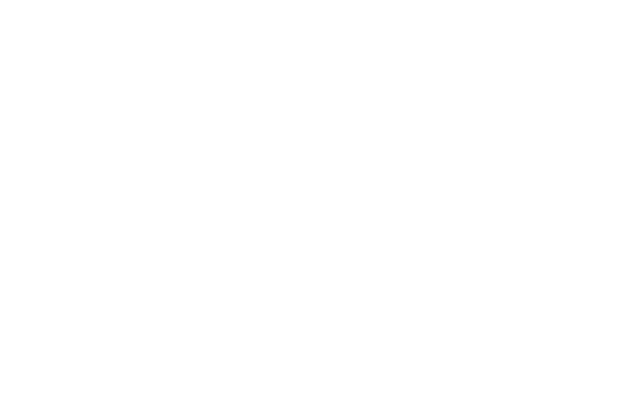
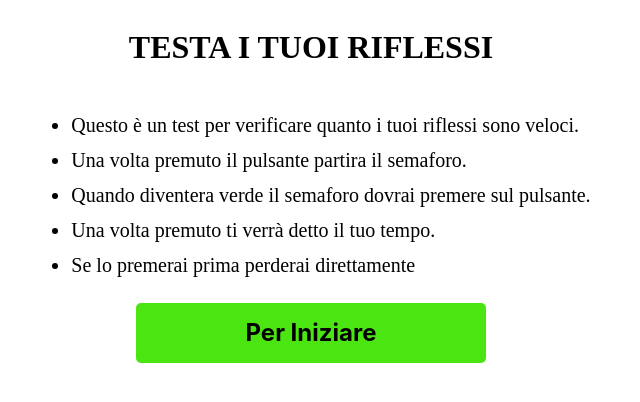
Before and after one commit to Crif14/clicktest, a plain HTML site: page index.html in a window 1280 px wide. Shown: the whole page, without its empty margins (329-969 px from the left). Drawn offline with nearby package versions, Linux system fonts and the light colour scheme.

Commit message:
prima parte

```diff
--- a/index.html
+++ b/index.html
@@ -3,9 +3,48 @@
 <head>
     <meta charset="UTF-8">
     <meta name="viewport" content="width=device-width, initial-scale=1.0">
+    <link href="static/css/style.css" rel="stylesheet">
     <title>Document</title>
 </head>
 <body>
-    <script></script>
+    <div class="center">
+        <h1>TESTA I TUOI RIFLESSI</h1>
+        <div id="primapag" class="center">
+            <ul id="regole" >
+                <li>
+                    Questo è un test per verificare quanto i tuoi riflessi sono veloci.
+                </li>
+                <li>
+                    Una volta premuto il pulsante partira il semaforo.
+                </li>
+                <li>
+                    Quando diventera verde il semaforo dovrai premere sul pulsante.
+                </li>
+                <li>Una volta premuto ti verrà detto il tuo tempo.</li>
+                <li>
+                    Se lo premerai prima perderai direttamente
+                </li>
+            </ul>
+            <input type="button" value="Per Iniziare" class="bottone" id="inizio">
+        </div>
+    </div>
+    <script src="https://cdnjs.cloudflare.com/ajax/libs/p5.js/1.4.0/p5.js"></script>
+    <script>
+        let inizio = document.querySelector("#inizio")
+        let div_primo = document.querySelector("#primapag")
+        inizio.addEventListener("click", function (event) {
+            div_primo.style.display = "none";
+            function setup(){
+                let cnv = createCanvas(1000,500)
+                angleMode(DEGREES)
+                cnv.position(450, 300)
+            }
+            function draw(){
+
+            }
+        })
+    </script>
 </body>
 </html>
+</body>
+</html>
--- /dev/null
+++ b/static/css/button.css
@@ -0,0 +1,12 @@
+.bottone{
+    width: 350px;
+    height: 60px;
+    background: #4BE512;
+    border-radius: 5px;
+    font-family: 'Inter';
+    font-style: normal;
+    font-weight: bold;
+    font-size: 24px;
+    color: #000000;
+    border-style: hidden;
+}
--- /dev/null
+++ b/static/css/center.css
@@ -0,0 +1,6 @@
+.center{
+    justify-content: center;
+    display: flex;
+    flex-direction: column;
+    align-items: center;
+}
--- /dev/null
+++ b/static/css/regole.css
@@ -0,0 +1,4 @@
+#regole{
+    font-size: 20px;
+    line-height: 35px;
+}
--- /dev/null
+++ b/static/css/style.css
@@ -0,0 +1,3 @@
+@import "center.css";
+@import "regole.css";
+@import "button.css";
```
Also changed, not shown: static/style.css (deleted).
